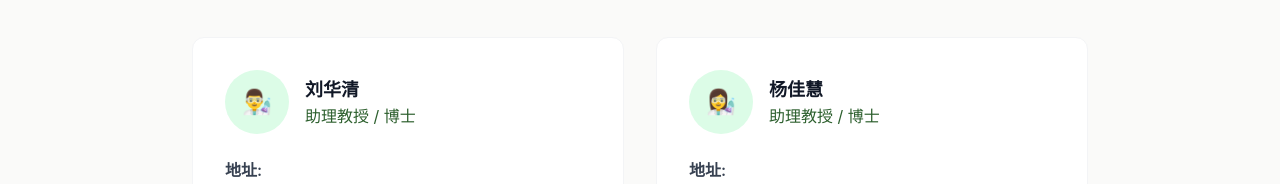
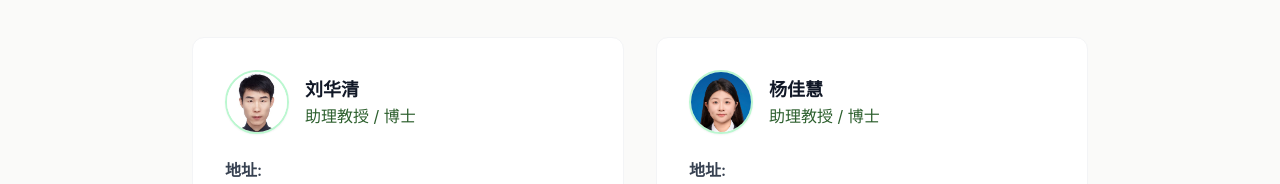
Before and after one commit to chliuhq/soil-ecology-lab, a Next.js app in the folder soil-ecology-lab/: page /contact in a window 1280 px wide. Shown: the part 228-412 px from the top of the page. Built offline with nearby package versions, Linux system fonts and the light colour scheme; no server answers.

Commit message:
feat(contact): replace emoji icons with real PI photos

```diff
--- a/soil-ecology-lab/src/app/contact/page.tsx
+++ b/soil-ecology-lab/src/app/contact/page.tsx
@@ -1,4 +1,5 @@
 "use client";
+import Image from "next/image";
 import { useI18n, useLocaleText } from "@/lib/i18n-context";
 import members from "@/data/members.json";
 
@@ -15,8 +16,15 @@ export default function ContactPage() {
         {members.pi.map((m) => (
           <div key={m.id} className="bg-white dark:bg-dark-surface border border-gray-100 dark:border-gray-700 rounded-xl p-8">
             <div className="flex items-center gap-4 mb-6">
-              <div className="w-16 h-16 rounded-full bg-green-100 dark:bg-green-900/30 flex items-center justify-center text-2xl">
-                {m.id === "huaqing-liu" ? "👨‍🔬" : "👩‍🔬"}
+              <div className="w-16 h-16 rounded-full overflow-hidden border-2 border-green-200 shadow-sm flex-shrink-0">
+                <Image
+                  src={m.photo}
+                  alt={lt(m.name)}
+                  width={64}
+                  height={64}
+                  className="w-full h-full object-cover object-top"
+                  unoptimized
+                />
               </div>
               <div>
                 <h2 className="text-lg font-bold text-gray-900 dark:text-gray-100">{lt(m.name)}</h2>
```
